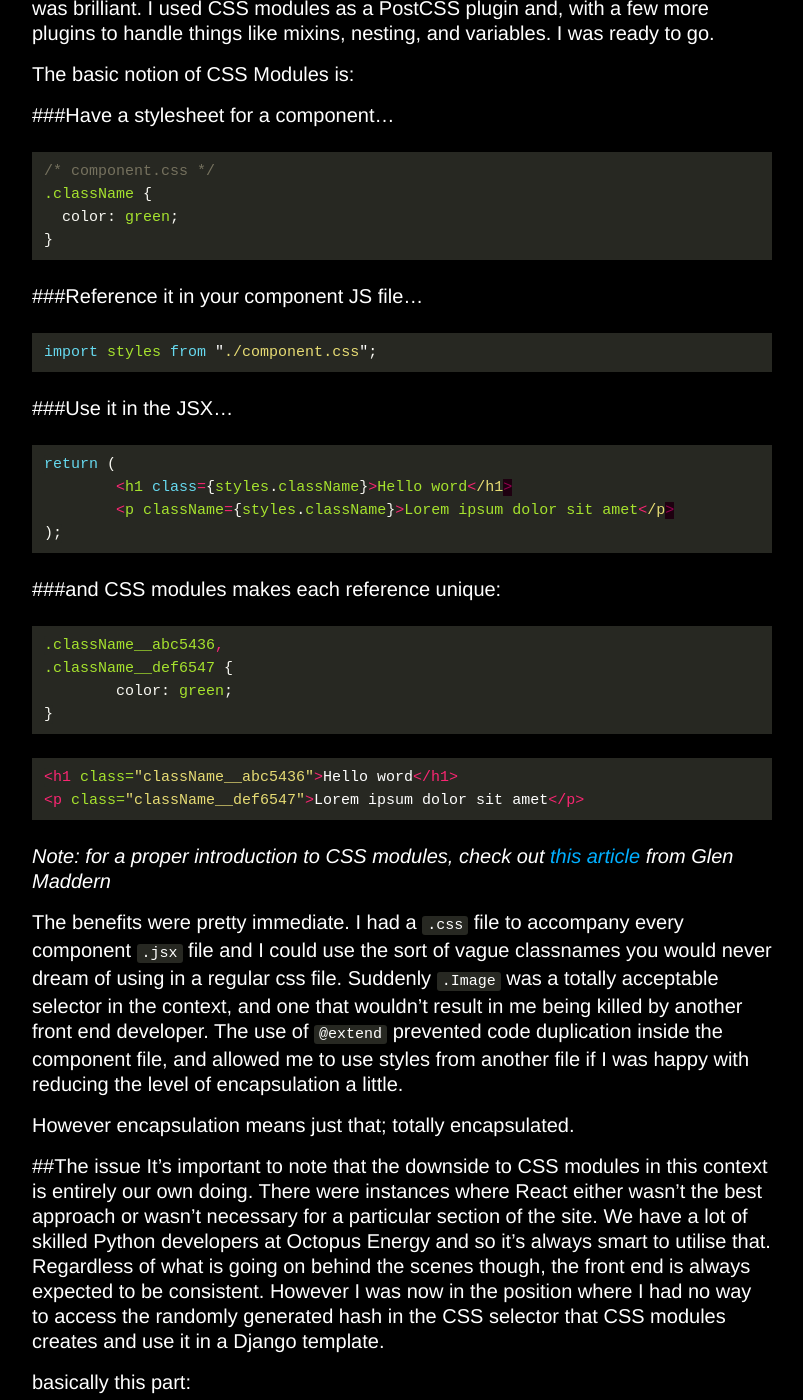
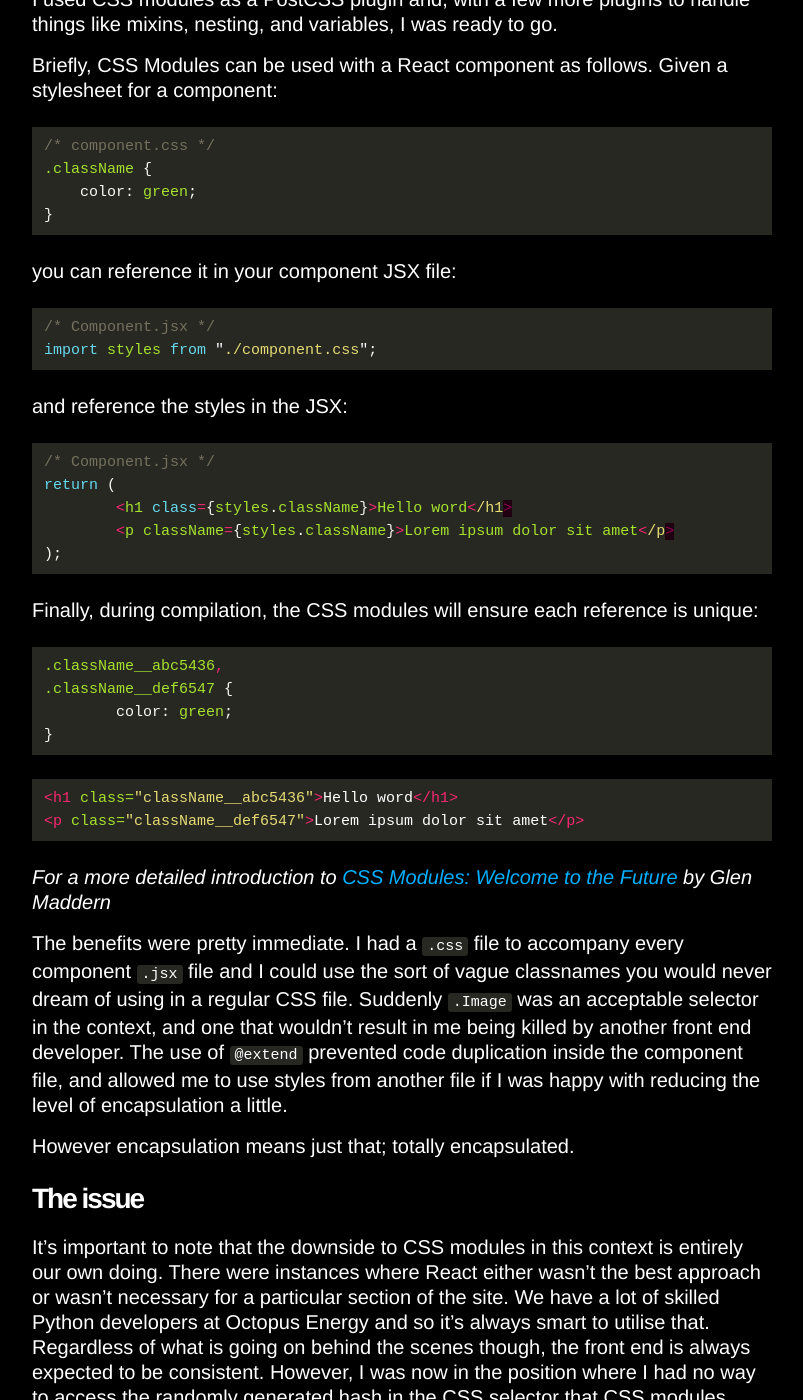
Before and after one commit to octoenergy/octoenergy.github.io, a Jekyll site: the page built from _posts/2016-03-23-organising-styles-for-a-react-django-hybrid.markdown, in a window 1280 px wide and 1400 px high, scrolled down 406 px. Shown: the whole window, without its empty margins (238-1041 px from the left). Built offline with Jekyll 4.4.1, drawn with Linux system fonts in a browser that asks for light colours; some web fonts are replaced; some of the changed text lies outside the part shown.

Commit message:
Tweak the wording of the article

```diff
--- a/_posts/2016-03-23-organising-styles-for-a-react-django-hybrid.markdown
+++ b/_posts/2016-03-23-organising-styles-for-a-react-django-hybrid.markdown
@@ -4,34 +4,46 @@ layout: post
 author: Ashley Firth
 ---
 
-When we started working with React JS here at Octopus Energy, I thought I'd try implementing [CSS Modules](https://github.com/css-modules/css-modules) to achieve what they call 'interoperable CSS'.
+When we started working with React JS here at Octopus Energy, I thought I'd try
+implementing [CSS Modules](https://github.com/css-modules/css-modules) to
+achieve what they call 'interoperable CSS'.
 
-It works especially well with React as a lot of your codebase is written as components. By definition these are pieces of code that can be re-used and placed throughout your site to achieve the same effect, so the idea of making a component truly self-contained by having it's own encapsulated styles as well as functionality was brilliant. I used CSS modules as a PostCSS plugin and, with a few more plugins to handle things like mixins, nesting, and variables. I was ready to go.
+It works especially well with React components, which are re-usable units of
+mark-up and Javascript functionality. Using CSS modules allows a component's
+styles to be bundled with the component so they can be re-used through your
+site.
 
-The basic notion of CSS Modules is:
+I used CSS modules as a PostCSS plugin and, with a few more plugins to handle
+things like mixins, nesting, and variables, I was ready to go.
 
-###Have a stylesheet for a component...
+Briefly, CSS Modules can be used with a React component as follows. Given a stylesheet for a component:
+
 {% highlight css %}
 /* component.css */
 .className {
-  color: green;
+    color: green;
 }
 {% endhighlight %}
 
-###Reference it in your component JS file...
+you can reference it in your component JSX file:
+
 {% highlight js %}
+/* Component.jsx */
 import styles from "./component.css";
 {% endhighlight %}
 
-###Use it in the JSX...
+and reference the styles in the JSX:
+
 {% highlight js %}
+/* Component.jsx */
 return (
 	<h1 class={styles.className}>Hello word</h1>
 	<p className={styles.className}>Lorem ipsum dolor sit amet</p>
 );
 {% endhighlight %}
 
-###and CSS modules makes each reference unique:
+Finally, during compilation, the CSS modules will ensure each reference is unique:
+
 {% highlight css %}
 .className__abc5436,
 .className__def6547 {
@@ -43,44 +55,66 @@ return (
 <p class="className__def6547">Lorem ipsum dolor sit amet</p>
 {% endhighlight %}
 
-*Note: for a proper introduction to CSS modules, check out [this article](http://glenmaddern.com/articles/css-modules) from Glen Maddern*
+*For a more detailed introduction to [CSS Modules: Welcome to the Future](http://glenmaddern.com/articles/css-modules) by Glen Maddern*
 
-The benefits were pretty immediate. I had a `.css` file to accompany every component `.jsx` file and I could use the sort of vague classnames you would never dream of using in a regular css file. Suddenly `.Image` was a totally acceptable selector in the context, and one that wouldn't result in me being killed by another front end developer. The use of `@extend` prevented code duplication inside the component file, and allowed me to use styles from another file if I was happy with reducing the level of encapsulation a little.
+The benefits were pretty immediate. I had a `.css` file to accompany every
+component `.jsx` file and I could use the sort of vague classnames you would
+never dream of using in a regular CSS file. Suddenly `.Image` was an
+acceptable selector in the context, and one that wouldn't result in me being
+killed by another front end developer. The use of `@extend` prevented code
+duplication inside the component file, and allowed me to use styles from another
+file if I was happy with reducing the level of encapsulation a little.
 
 However encapsulation means just that; totally encapsulated.
 
+## The issue
 
-##The issue
-It's important to note that the downside to CSS modules in this context is entirely our own doing. There were instances where React either wasn't the best approach or wasn't necessary for a particular section of the site. We have a lot of skilled Python developers at Octopus Energy and so it's always smart to utilise that. Regardless of what is going on behind the scenes though, the front end is always expected to be consistent. However I was now in the position where I had no way to access the randomly generated hash in the CSS selector that CSS modules creates and use it in a Django template.
+It's important to note that the downside to CSS modules in this context is
+entirely our own doing. There were instances where React either wasn't the best
+approach or wasn't necessary for a particular section of the site. We have a lot
+of skilled Python developers at Octopus Energy and so it's always smart to
+utilise that. Regardless of what is going on behind the scenes though, the front
+end is always expected to be consistent. However, I was now in the position where
+I had no way to access the randomly generated hash in the CSS selector that CSS
+modules creates and use it in a Django template.
 
-basically this part:
+Specifically, this part:
 {% highlight css %}
 __abc5436
 {% endhighlight %}
 
-of this
+of this class name:
 {% highlight css %}
 .className__abc5436 {
 
 }
 {% endhighlight %}
 
-
-is dynamically injected before the page is rendered. I could try and guess the hash but I may as well have bought a lottery ticket and expected the same outcome - an unstyled component and no extra money.
+is dynamically injected before the page is rendered. I could try and guess the
+hash but I may as well have bought a lottery ticket and expected the same
+outcome - an unstyled component and no extra money.
 
 ##The attempted workaround
 
-So I had CSS siloed in modular component files and areas of the site that now wanted to use those styles that weren't React-based. In an attempt to prevent excessive duplication between the two, I created a `Sitewide.css` file that both the CSS modules and the SASS (used for the rest of the site/global styles) could extend from. The downside to this approach is two-fold:
+So I had CSS siloed in modular component files and areas of the site that now
+wanted to use those styles that weren't React-based. In an attempt to prevent
+excessive duplication between the two, I created a `Sitewide.css` file that both
+the CSS modules and the SASS (used for the rest of the site/global styles) could
+extend from. The downside to this approach is two-fold:
 
 1) The styles in this file had to be written in pure CSS as SASS and PostCSS have different syntax for mixins and variables.
 
 2) As pure CSS, the bigger the file becomes the less maintainable it is without the use of pre-processor features such as variables, nesting, and mixins.
 
-Therefore for future code quality, I had to remove CSS modules from the setup and replace it with SASS globally. However it's approach did teach me some good techniques that I brought over to the custom approach we use now.
+Therefore, for future code quality, I had to remove CSS modules from the setup
+and replace it with SASS globally. However its approach did teach me some good
+techniques that I brought over to the custom approach we use now.
 
-##The new approach
+## The new approach
 
-We use a version of the [7-1 pattern](http://sass-guidelin.es/#the-7-1-pattern) to lay out our styles and directories (although ours is only 5-1). It looks like this:
+We use a version of the [7-1 pattern](http://sass-guidelin.es/#the-7-1-pattern)
+to lay out our styles and directories (although ours is only 5-1). It looks like
+this:
 
 {% highlight html %}
 sass/
@@ -132,7 +166,7 @@ To achieve this, we have a set of rules when styling components new or existing.
 
 ##The rules
 
-###1.Mimic the React component layout
+###1. Mimic the React component layout
 
 As you can see from the structure above, Within `sass/`, we have a `components/` directory that mimics the layout of the React components folder in `app/components`. Although this isn't in the same directory as the JS, it still maintains CSS modules' idea of style separation. The effect is you still always know where to find the styles specific to a React component; it has the same name!
 
```
Also changed, not shown: other parts of _posts/2016-03-23-organising-styles-for-a-react-django-hybrid.markdown (+1 -1 lines), 3 other files.
